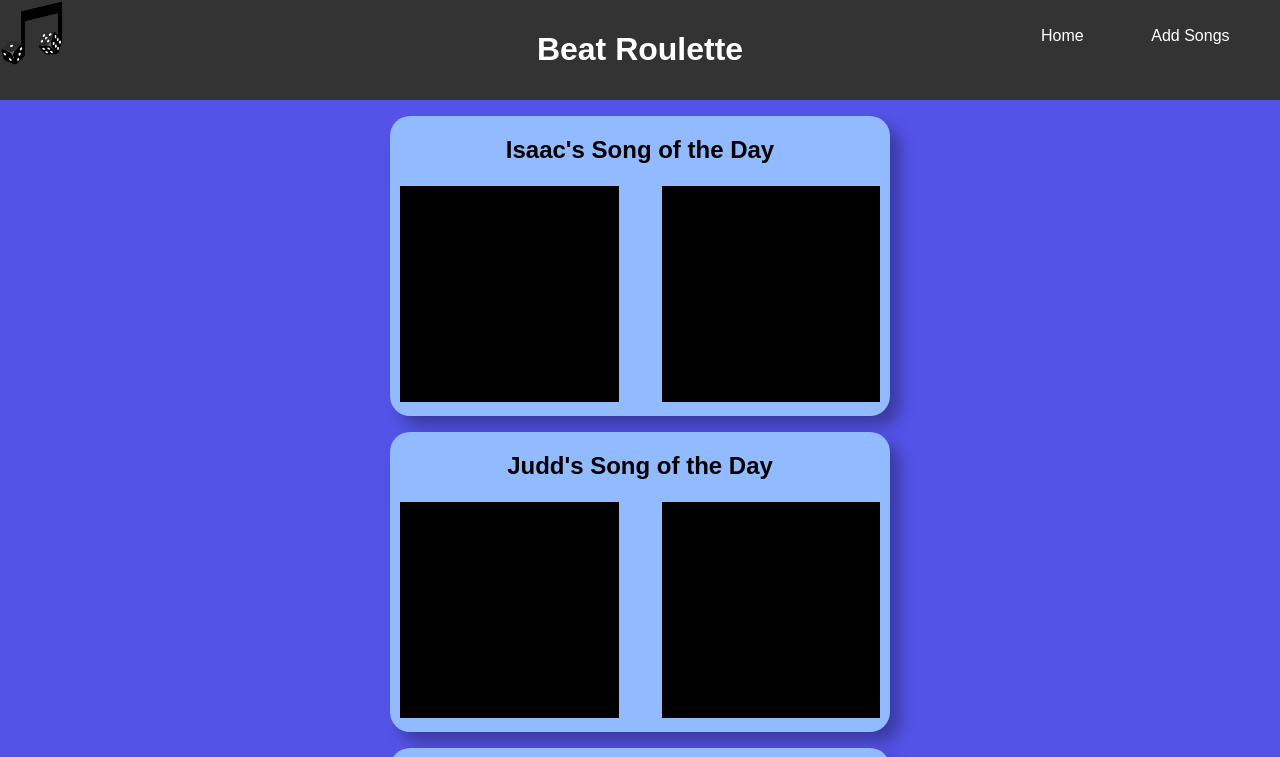
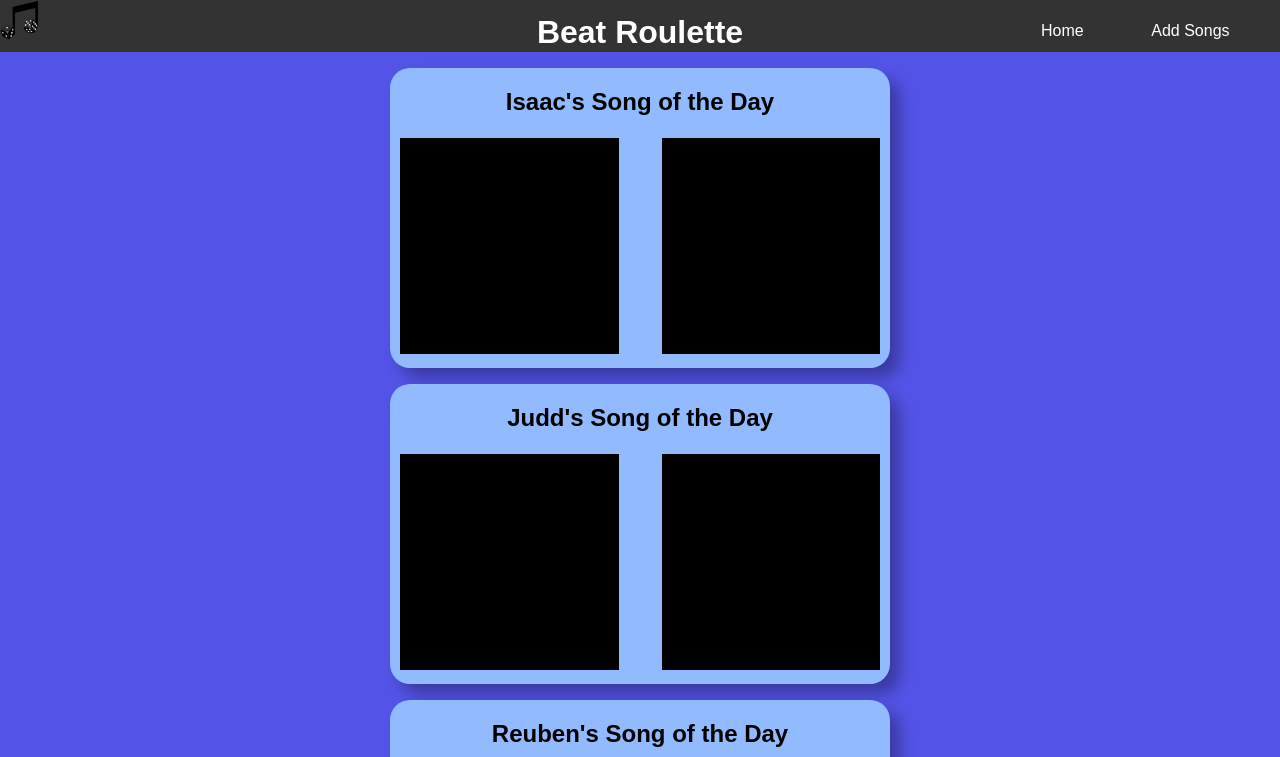
Before and after one commit to Isaac-Gregory/beat-roulette, a website: page index.html in a window 1280 px wide. Shown: the top 757 px of the page. Drawn offline with Linux system fonts and the light colour scheme.

Commit message:
Made header a bit smaller

```diff
--- a/css/style.css
+++ b/css/style.css
@@ -5,6 +5,7 @@ body {
     padding: 0;
     width: 100vw;
     overflow-x: hidden;
+    position: absolute;
 }
 
 main
@@ -21,6 +22,8 @@ header {
     padding: 10px 20px;
     text-align: center;
     position: relative;
+    height: 4vh;
+    top: 0;
 }
 
 .container {
@@ -64,7 +67,8 @@ header {
 }
 
 .logo {
-    width: 5%;
+    max-width: 5%;
+    height: 5vh;
     position: absolute;
     top: 0;
     left: 0;
@@ -72,10 +76,14 @@ header {
 
 .beatRouletteLogo {
     width: 100%;
+    height: 100%;
 }
 
 .title {
-    width: 100%
+    width: 100%;
+    height: 4vh;
+    padding-top: 0.5vh;
+    margin: 0;
 }
 
 .containerSpacer {
@@ -84,7 +92,7 @@ header {
 
 .navbar {
     position: absolute;
-    top: 1vw;;
+    top: 1vh;
     right: 2vw;
     width: 20%;
     overflow: hidden;
```
